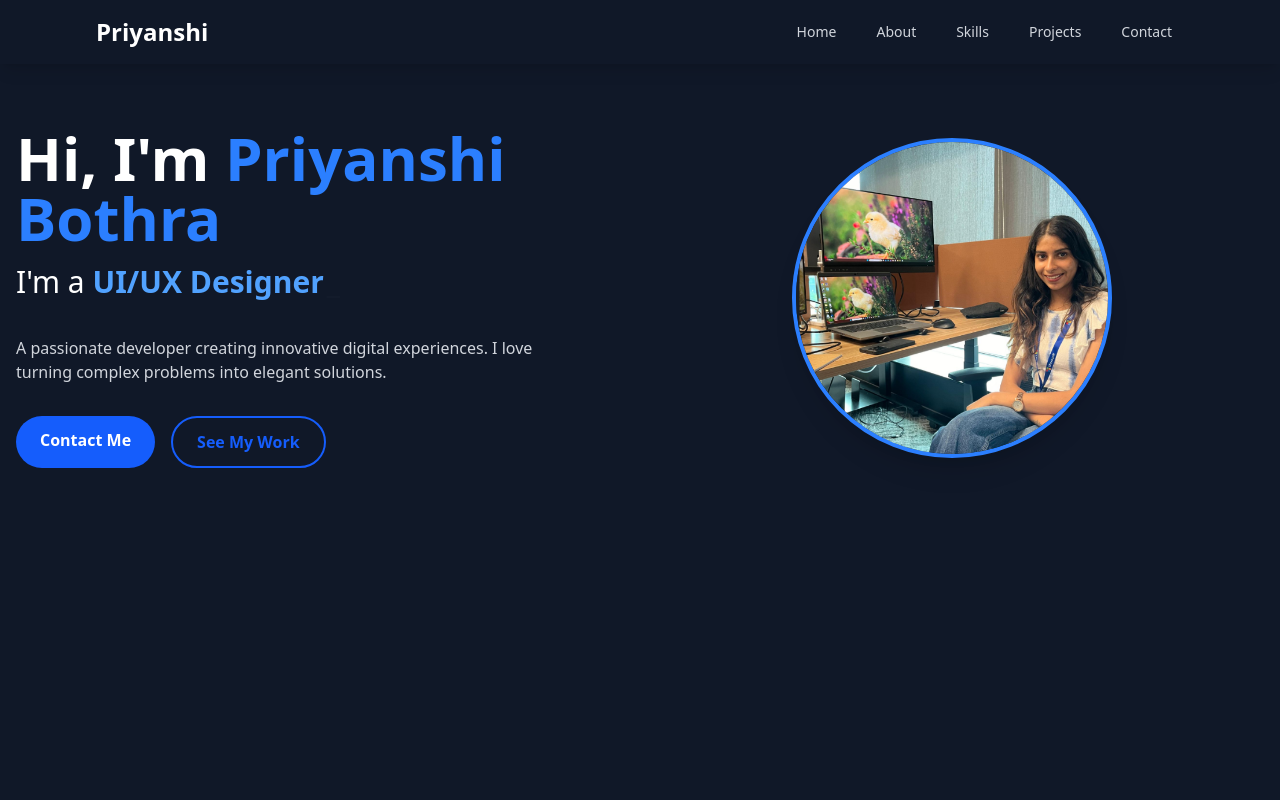
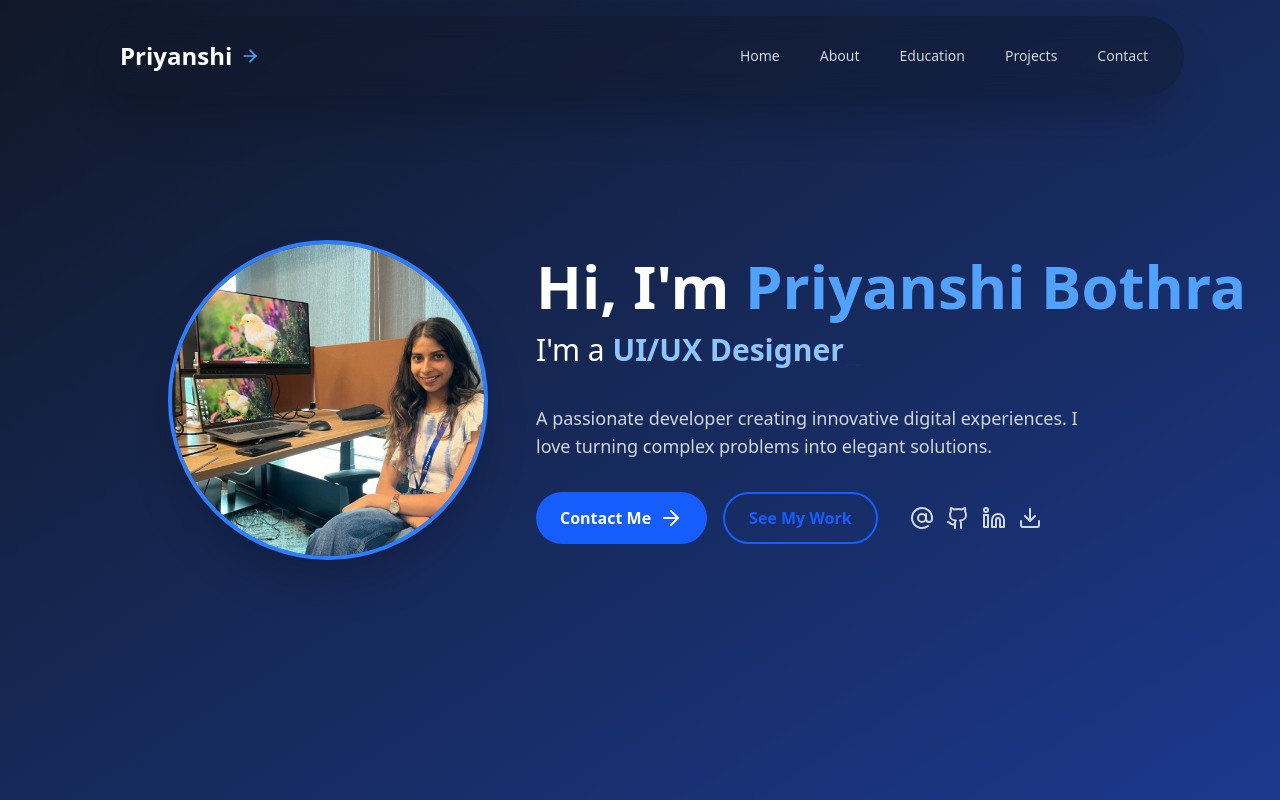
Before and after one commit to priyanshi0609/Portfolio, a React (Vite) app: page / in a window 1280 px wide. Built offline with nearby package versions, Linux system fonts and the light colour scheme.

Commit message:
style : enhanced the style of navbar and homepage

```diff
--- a/package.json
+++ b/package.json
@@ -11,6 +11,7 @@
   },
   "dependencies": {
     "@tailwindcss/vite": "^4.0.17",
+    "framer-motion": "^12.6.2",
     "lucide": "^0.484.0",
     "lucide-react": "^0.484.0",
     "react": "^19.0.0",
--- a/src/components/Home.jsx
+++ b/src/components/Home.jsx
@@ -1,6 +1,14 @@
 import React from 'react';
 import { useTypewriter, Cursor } from 'react-simple-typewriter';
-import Navbar from './Navbar';  // Import the Navbar component
+import { motion } from 'framer-motion';
+import {
+  AtSign,
+  Github,
+  Linkedin,
+  Download,
+  ArrowRight
+} from 'lucide-react';
+import Navbar from './Navbar';
 
 const Home = () => {
   const [text] = useTypewriter({
@@ -8,7 +16,6 @@ const Home = () => {
       'Web Developer',
       'UI/UX Designer',
       'AI/ML Enthusiast',
-
     ],
     loop: true,
     typeSpeed: 100,
@@ -16,55 +23,108 @@ const Home = () => {
   });
 
   return (
-    <div className="bg-gray-900 min-h-screen text-white">
+    <div className="bg-gradient-to-br from-gray-900 to-blue-900 min-h-screen text-white flex flex-col">
       {/* Navbar */}
       <Navbar />
 
       {/* Hero Content */}
-      <div className="container mx-auto px-4 pt-24 md:pt-32 flex flex-col md:flex-row items-center justify-between">
-        {/* Left Side - Text Content */}
-        <div className="md:w-1/2 text-center md:text-left mb-12 md:mb-0">
-          <h1 className="text-4xl md:text-5xl lg:text-6xl font-bold mb-4">
-            Hi, I'm <span className="text-blue-500">Priyanshi Bothra</span>
-          </h1>
+      <div className="flex-grow flex items-center justify-center px-4 py-12">
+        <div className="container mx-auto max-w-6xl">
+          <div className="flex flex-col-reverse md:flex-row items-center justify-center space-y-8 md:space-y-0 md:space-x-12">
+            {/* Profile Image */}
+            <motion.div
+              initial={{ opacity: 0, scale: 0.8 }}
+              animate={{ opacity: 1, scale: 1 }}
+              transition={{ duration: 0.5 }}
+              className="w-64 h-64 md:w-80 md:h-80 rounded-full overflow-hidden border-4 border-blue-500 shadow-2xl"
+            >
+              <img
+                src="/priyanshi.png"
+                alt="Priyanshi Bothra"
+                className="w-full h-full object-cover"
+              />
+            </motion.div>
+
+            {/* Text Content */}
+            <motion.div
+              initial={{ opacity: 0, x: -50 }}
+              animate={{ opacity: 1, x: 0 }}
+              transition={{ duration: 0.5 }}
+              className="text-center md:text-left max-w-xl"
+            >
+              <motion.h1
+                initial={{ opacity: 0, y: -20 }}
+                animate={{ opacity: 1, y: 0 }}
+                transition={{ delay: 0.2, duration: 0.5 }}
+                className="text-4xl md:text-5xl lg:text-6xl font-bold mb-4 whitespace-nowrap"
+              >
+                Hi, I'm <span className="text-blue-400">Priyanshi Bothra</span>
+              </motion.h1>
 
               <div className="text-2xl md:text-3xl mb-6 h-12">
                 <span>I'm a </span>
-            <span className="font-bold text-blue-400">
+                <span className="font-bold text-blue-300">
                   {text}
                 </span>
                 <Cursor cursorStyle="_" />
               </div>
 
-          <p className="text-gray-300 mb-8 max-w-xl mx-auto md:mx-0">
+              <p className="text-gray-300 mb-8 text-lg">
                 A passionate developer creating innovative digital experiences.
                 I love turning complex problems into elegant solutions.
               </p>
 
-          <div className="flex space-x-4 justify-center md:justify-start">
+              {/* Action Buttons and Social Icons */}
+              <div className="flex flex-col md:flex-row items-center space-y-4 md:space-y-0 md:space-x-4">
+                <div className="flex space-x-4">
                   <a
                     href="#contact"
-              className="bg-blue-600 hover:bg-blue-700 text-white font-bold py-3 px-6 rounded-full transition duration-300 transform hover:scale-105"
+                    className="bg-blue-600 hover:bg-blue-700 text-white font-bold py-3 px-6 rounded-full transition duration-300 transform hover:scale-105 flex items-center"
                   >
-              Contact Me
+                    Contact Me <ArrowRight className="ml-2" />
                   </a>
                   <a
                     href="#projects"
-              className="border-2 border-blue-600 text-blue-600 hover:bg-blue-600 hover:text-white font-bold py-3 px-6 rounded-full transition duration-300 transform hover:scale-105"
+                    className="border-2 border-blue-600 text-blue-600 hover:bg-blue-600 hover:text-white font-bold py-3 px-6 rounded-full transition duration-300 transform hover:scale-105 flex items-center"
                   >
                     See My Work
                   </a>
                 </div>
+
+                {/* Social Icons */}
+                <div className="flex space-x-3 ml-4">
+                  <a
+                    href="mailto:priyanshibothra753@gmail.com"
+                    className="text-gray-300 hover:text-white transition duration-300"
+                  >
+                    <AtSign />
+                  </a>
+                  <a
+                    href="https://github.com/priyanshi0609"
+                    target="_blank"
+                    rel="noopener noreferrer"
+                    className="text-gray-300 hover:text-white transition duration-300"
+                  >
+                    <Github />
+                  </a>
+                  <a
+                    href="https://www.linkedin.com/in/priyanshi-bothra-339568219/"
+                    target="_blank"
+                    rel="noopener noreferrer"
+                    className="text-gray-300 hover:text-white transition duration-300"
+                  >
+                    <Linkedin />
+                  </a>
+                  <a
+                    href="/resume.pdf"
+                    download
+                    className="text-gray-300 hover:text-white transition duration-300"
+                  >
+                    <Download />
+                  </a>
                 </div>
-
-        {/* Right Side - Profile Image */}
-        <div className="md:w-1/2 flex justify-center">
-          <div className="w-64 h-64 md:w-80 md:h-80 rounded-full overflow-hidden border-4 border-blue-500 shadow-xl">
-            <img
-              src="/priyanshi.png"
-              alt="Your Profile"
-              className="w-full h-full object-cover"
-            />
+              </div>
+            </motion.div>
           </div>
         </div>
       </div>
--- a/src/components/Navbar.jsx
+++ b/src/components/Navbar.jsx
@@ -1,5 +1,6 @@
 import React from 'react';
-import { Menu, X } from 'lucide-react';
+import { motion, AnimatePresence } from 'framer-motion';
+import { Menu, X, ArrowRight } from 'lucide-react';
 import { useState } from 'react';
 
 const Navbar = () => {
@@ -12,64 +13,89 @@ const Navbar = () => {
   const navItems = [
     { name: 'Home', href: '/' },
     { name: 'About', href: '#about' },
-    { name: 'Skills', href: '#skills' },
+    { name: 'Education', href: '#skills' },
     { name: 'Projects', href: '#projects' },
     { name: 'Contact', href: '#contact' }
   ];
 
   return (
-    <nav className="bg-gray-900 text-white shadow-lg fixed w-full z-50">
+    <motion.nav
+      initial={{ opacity: 0, y: -50 }}
+      animate={{ opacity: 1, y: 0 }}
+      transition={{ duration: 0.5 }}
+      className="fixed w-full z-50 bg-transparent"
+    >
       <div className="max-w-6xl mx-auto px-4 sm:px-6 lg:px-8">
-        <div className="flex justify-between h-16 items-center">
+        <div className="relative flex items-center justify-between h-20 bg-gray-900/40 backdrop-blur-md rounded-full mt-4 px-6 shadow-2xl">
           {/* Logo */}
-          <div className="flex items-center">
-            <a href="#" className="text-2xl font-bold text-white hover:text-gray-300 transition">
-              Priyanshi
+          <motion.div
+            whileHover={{ scale: 1.05 }}
+            transition={{ type: "spring", stiffness: 300 }}
+          >
+            <a
+              href="#"
+              className="text-2xl font-bold text-white hover:text-blue-400 transition-colors duration-300 flex items-center space-x-2"
+            >
+              <span>Priyanshi</span>
+              <ArrowRight className="text-blue-400 hidden md:inline" size={20} />
             </a>
-          </div>
+          </motion.div>
 
           {/* Desktop Navigation */}
-          <div className="hidden md:flex space-x-4">
-            {navItems.map((item) => (
-              <a
+          <div className="hidden md:flex space-x-4 items-center">
+            {navItems.map((item, index) => (
+              <motion.a
                 key={item.name}
                 href={item.href}
-                className="text-gray-300 hover:bg-gray-700 hover:text-white px-3 py-2 rounded-md text-sm font-medium transition duration-300"
+                whileHover={{ scale: 1.1 }}
+                whileTap={{ scale: 0.95 }}
+                className="text-gray-300 hover:text-white px-3 py-2 rounded-md text-sm font-medium transition-colors duration-300 relative group"
               >
                 {item.name}
-              </a>
+                <span className="absolute bottom-0 left-0 w-0 h-0.5 bg-blue-400 transition-all duration-300 group-hover:w-full"></span>
+              </motion.a>
             ))}
           </div>
 
           {/* Mobile Menu Button */}
-          <div className="md:hidden flex items-center">
-            <button
+          <div className="md:hidden">
+            <motion.button
+              whileTap={{ scale: 0.9 }}
               onClick={toggleMenu}
               className="text-gray-300 hover:text-white focus:outline-none"
             >
               {isOpen ? <X size={24} /> : <Menu size={24} />}
-            </button>
+            </motion.button>
           </div>
         </div>
 
         {/* Mobile Menu */}
+        <AnimatePresence>
           {isOpen && (
-          <div className="md:hidden">
-            <div className="px-2 pt-2 pb-3 space-y-1 sm:px-3">
+            <motion.div
+              initial={{ opacity: 0, y: -20 }}
+              animate={{ opacity: 1, y: 0 }}
+              exit={{ opacity: 0, y: -20 }}
+              className="md:hidden absolute w-full left-0 px-4 mt-2"
+            >
+              <div className="bg-gray-800 rounded-2xl shadow-2xl overflow-hidden">
                 {navItems.map((item) => (
-                <a
+                  <motion.a
                     key={item.name}
                     href={item.href}
-                  className="text-gray-300 hover:bg-gray-700 hover:text-white block px-3 py-2 rounded-md text-base font-medium"
+                    whileTap={{ scale: 0.95 }}
+                    className="block px-4 py-3 text-gray-300 hover:bg-gray-700 hover:text-white transition-colors duration-300"
+                    onClick={toggleMenu}
                   >
                     {item.name}
-                </a>
+                  </motion.a>
                 ))}
               </div>
+            </motion.div>
+          )}
+        </AnimatePresence>
       </div>
-        )}
-      </div>
-    </nav>
+    </motion.nav>
   );
 };
 
```
Also changed, not shown: 1 other file (tests, documents, lock files or other folders). Lines whose indentation alone changed are shown as unchanged.
